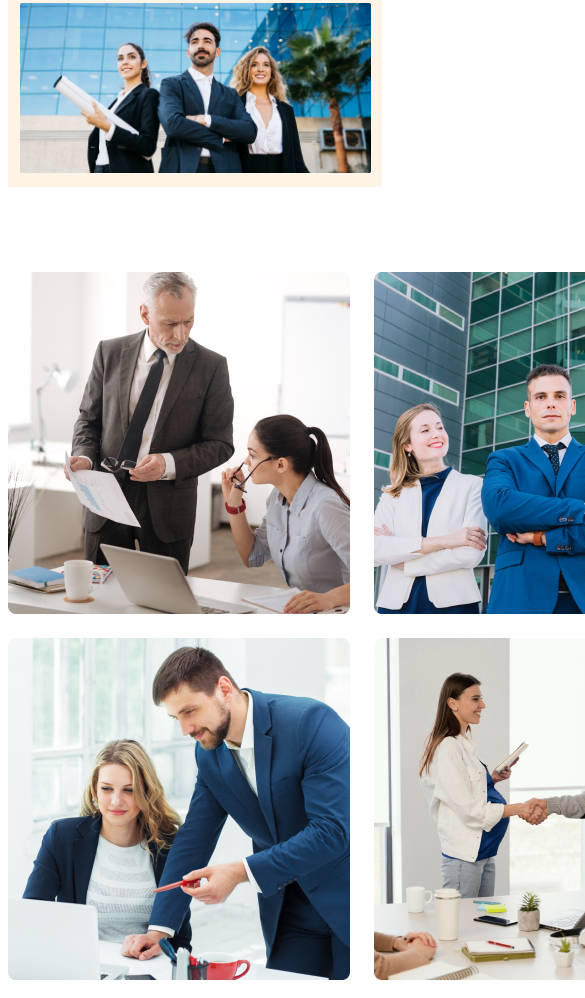
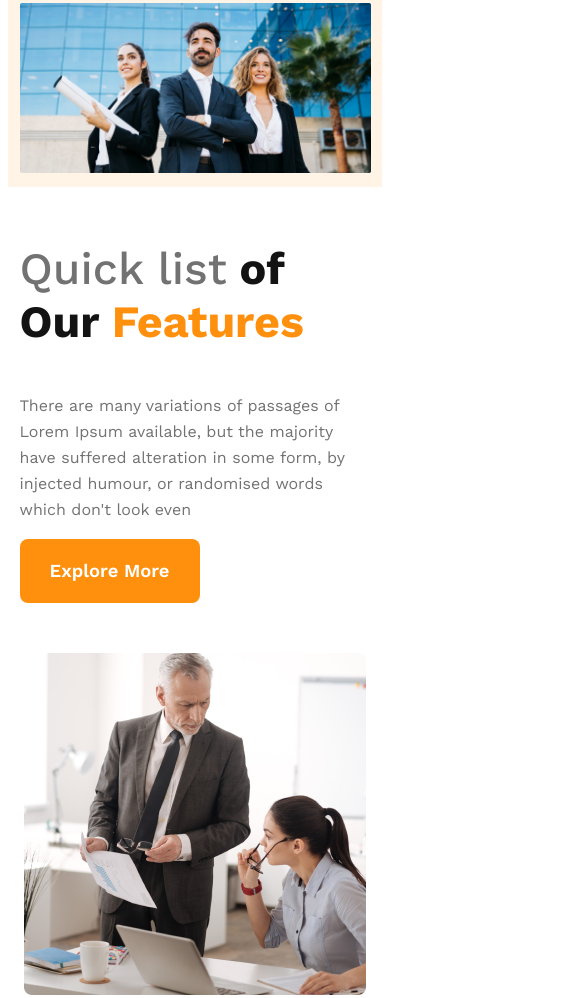
Before and after one commit to Rijwanul-Haque-Roman/g3-architect, a plain HTML site: page index.html in a window 390 px wide. Shown: the part 628-1626 px from the top of the page, 585 px wide, since content can reach past the window. Drawn offline with nearby package versions, Linux system fonts and the light colour scheme.

Commit message:
made the teams section responsive

```diff
--- a/styles/styles.css
+++ b/styles/styles.css
@@ -128,6 +128,23 @@ main {
     width: 90vw;
     margin: 0 auto;
   }
+
+  .teams-container {
+    flex-direction: column-reverse;
+    margin-top: 0;
+  }
+  .teams-image-container {
+    grid-template-columns: 1fr;
+    margin-top: 40px;
+  }
+  .teams-content {
+    width: 90vw;
+    padding: 10px;
+  }
+  .teams-content h3,
+  .teams-content p {
+    width: auto;
+  }
 }
 
 /* tablets or medium devices */
@@ -138,4 +155,12 @@ main {
   header {
     padding: 10px;
   }
+  .teams-container {
+    flex-direction: column-reverse;
+    margin-top: 0;
+  }
+  .teams-content {
+    width: 90vw;
+    padding: 10px;
+  }
 }
```
